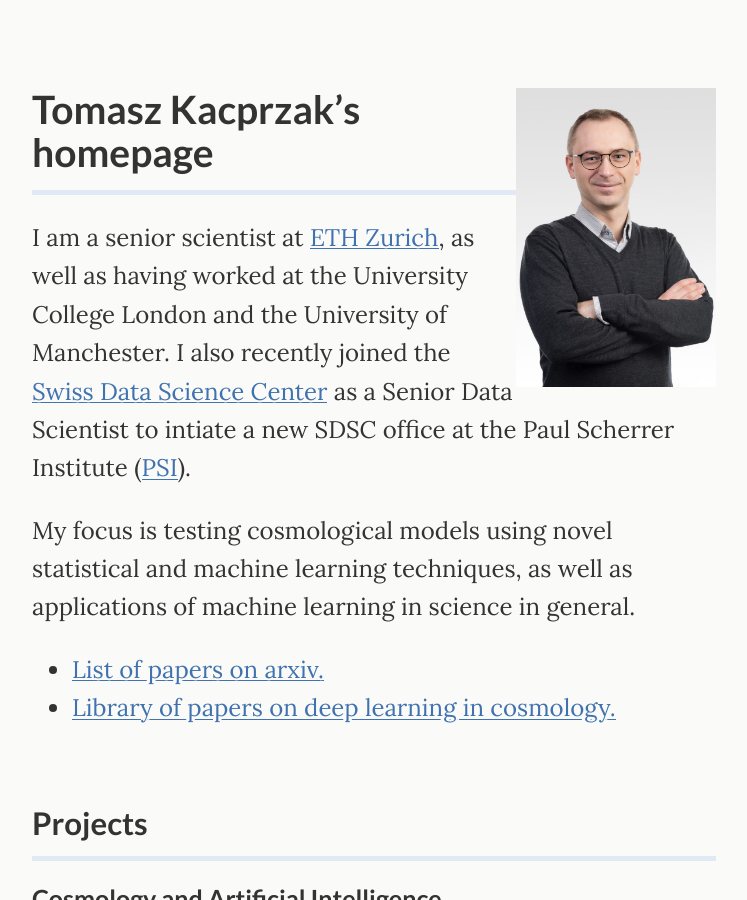
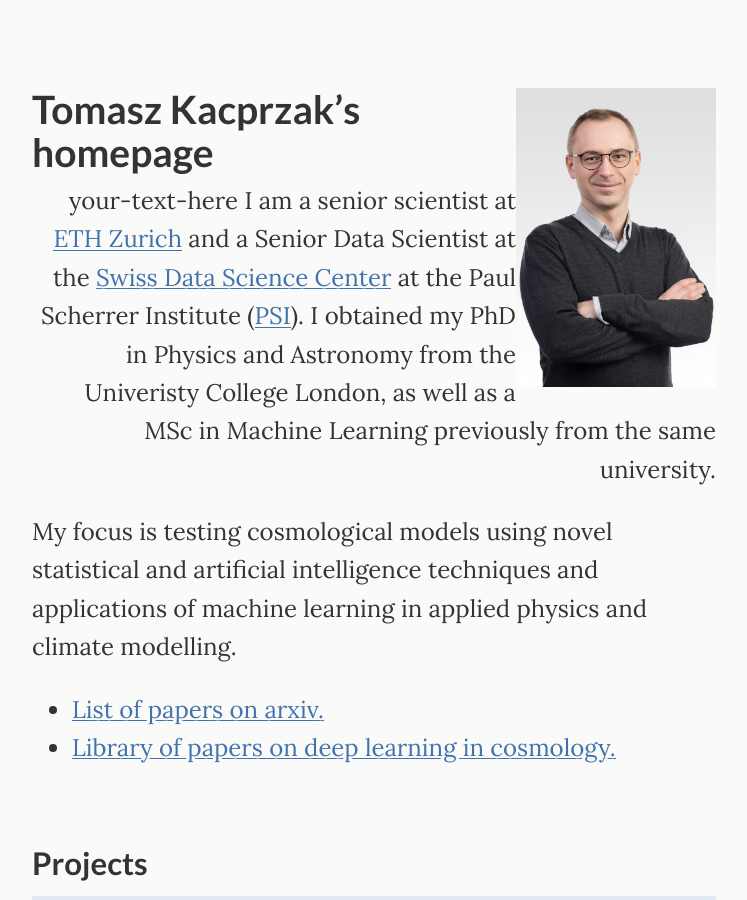
Before and after one commit to tomaszkacprzak/tomaszkacprzak.github.io, a Jekyll site: the page built from index.md, in a window 1280 px wide and 900 px high. Shown: the whole window, without its empty margins (266-1013 px from the left). Built offline with Jekyll 4.4.1, drawn with Linux system fonts in a browser that asks for light colours.

Commit message:
Update index.md

```diff
--- a/index.md
+++ b/index.md
@@ -9,12 +9,12 @@ layout: default
 
 # **Tomasz Kacprzak's homepage**
 
---------------------------------
 
-I am a senior scientist at [ETH Zurich](https://www.cosmology.ethz.ch), as well as having worked at the University College London and the University of Manchester.
-I also recently joined the [Swiss Data Science Center](https://www.datascience.ch) as a Senior Data Scientist to intiate a new SDSC office at the Paul Scherrer Institute ([PSI](https://www.psi.ch)).
+<div style="text-align: right"> your-text-here
+I am a senior scientist at [ETH Zurich](https://www.cosmology.ethz.ch) and a Senior Data Scientist at the [Swiss Data Science Center](https://www.datascience.ch) at the Paul Scherrer Institute ([PSI](https://www.psi.ch)). I obtained my PhD in Physics and Astronomy from the Univeristy College London, as well as a MSc in Machine Learning previously from the same university.
+</div>
 
-My focus is testing cosmological models using novel statistical and machine learning techniques, as well as applications of machine learning in science in general.
+My focus is testing cosmological models using novel statistical and artificial intelligence techniques and applications of machine learning in applied physics and climate modelling.
 
    *   [List of papers on arxiv.](https://arxiv.org/find/astro-ph/1/au:+Kacprzak_T/0/1/0/all/0/1)
    *   [Library of papers on deep learning in cosmology.](https://ui.adsabs.harvard.edu//#user/libraries/Tm731Ip0TkqWf9jLr5bMpA)
```
